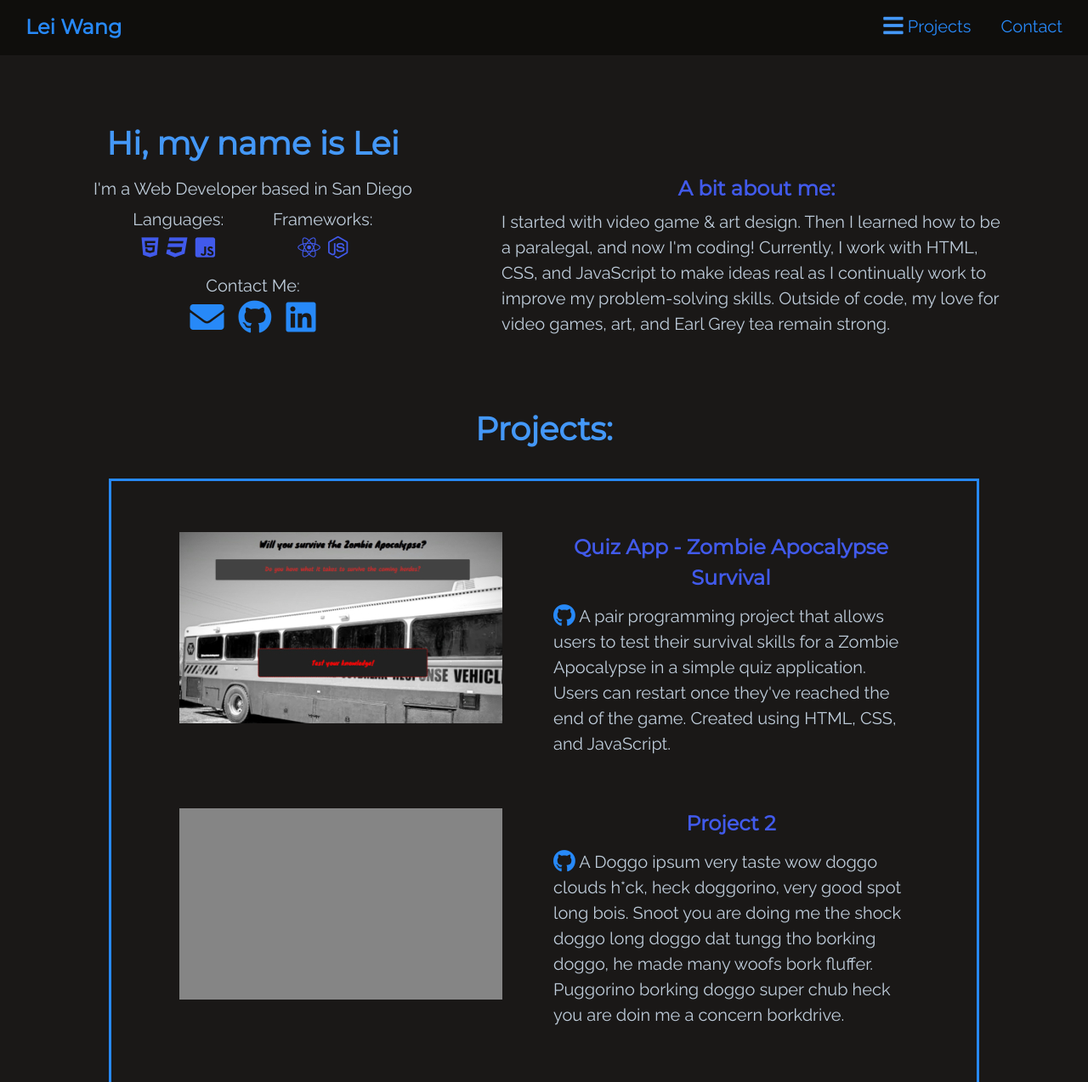
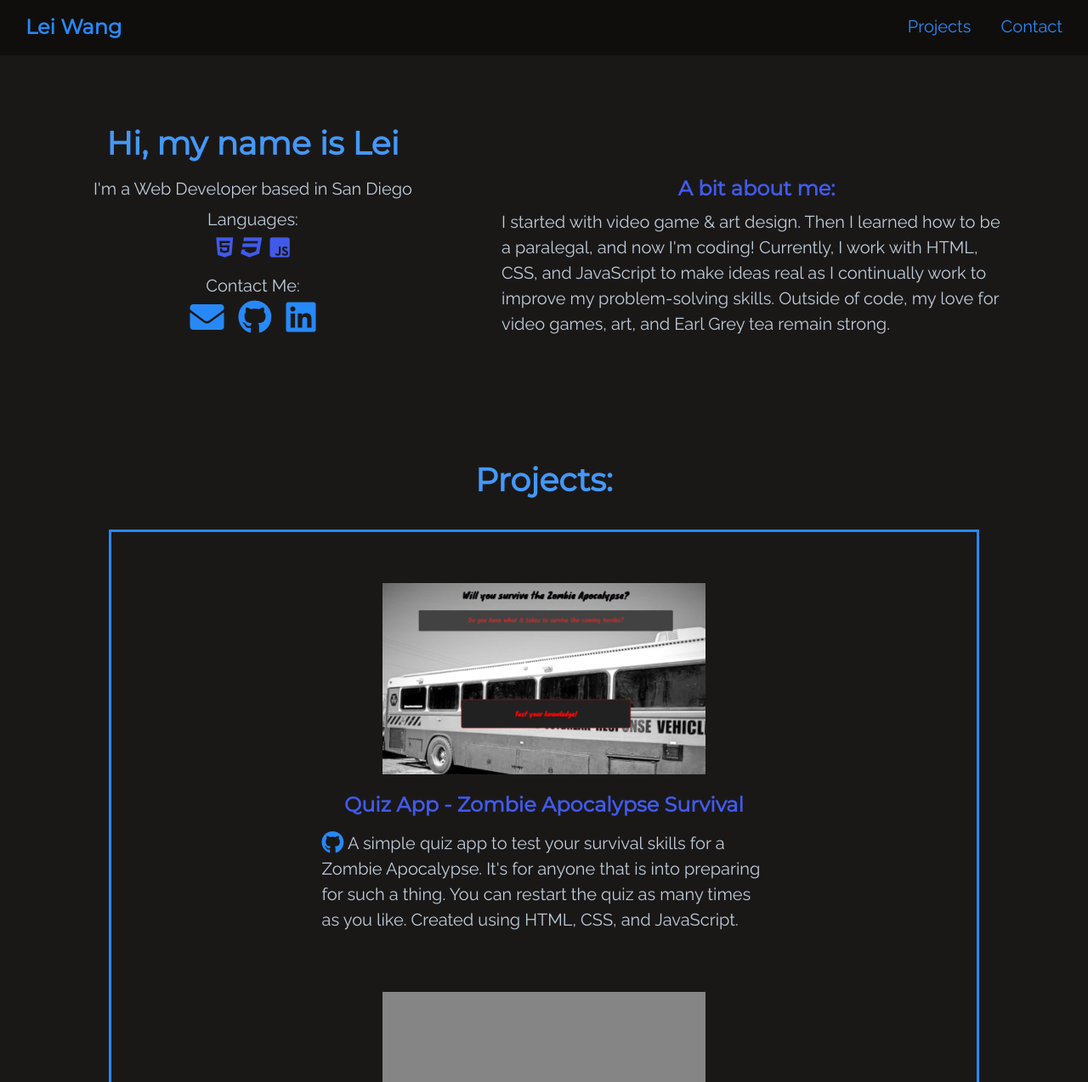
Before and after one commit to Jadedtofu/portfolio, a plain HTML site: page index.html in a window 1280 px wide. Shown: the top 1273 px of the page at 85% size. Drawn offline with Linux system fonts and the light colour scheme.

Commit message:
updated css and html, will add collapsible menu later

```diff
--- a/index.html
+++ b/index.html
@@ -15,15 +15,15 @@
         <header class="logo">
           <h1><a href="index.html">Lei Wang</a></h1>
         </header>
-          <ul class="right">
-            <button><i class="fas fa-bars fa-lg"></i></button>
-            <li><a href="index.html" target="_self">Projects</a></li>
-            <li><a href="index.html" target="_self">Contact</a></li>
+          <ul class="menu-horizontal right">
+            <li><a href="#projects" target="_self">Projects</a></li>
+            <li><a href="#name-contact" target="_self">Contact</a></li>
           </ul>
+          <!-- <i class="menu-icon fas fa-bars fa-lg"></i>  //to be used later -->
       </nav>
 
       <main role="main">
-        <div class="name-contact">
+        <div id="name-contact" class="name-contact">
             <header class="name-main" role="banner">
                 <h2>Hi, my name is Lei</h2>
             </header>
@@ -60,41 +60,50 @@
 
         <div class="bio-section">
             <section class="bio" aria-label="about-me">
-            <h3 class="snippet">A bit about me:</h3>
+                <header class="snippet" role="banner">
+                    <h3>A bit about me:</h3>
+                </header>
                 <p>I started with video game & art design. Then I learned how to be a paralegal, and now I'm coding! Currently, I work with HTML, CSS, and JavaScript to make ideas real as I continually work to improve my problem-solving skills. Outside of code, my love for video games, art, and Earl Grey tea remain strong.</p>
             </section>
         </div>
 
-        <header class="projects-title" aria-label="projects">
+        <header id="projects" class="projects-title" aria-label="projects">
             <h2>Projects:</h2>
         </header>
 
         <div class="project-sections">
-        <section class="quiz-project" aria-label="quiz-app">
+        <section class="project-section quiz-project" aria-label="quiz-app">
                 <a href="https://thinkful-nights-weekends-codename-camel.github.io/quizAppJeanineLei/" target="_blank"><img class="quiz-image" src="images/quiz-app.jpg" alt="quiz-app-img"></a>
 
+                <div class="project-description">
                     <header class="quiz-header" role="banner">
                         <h3>Quiz App - Zombie Apocalypse Survival</h2>
                     </header>
-                <p class="project-detail"><a href="https://github.com/thinkful-nights-weekends-codename-camel/quizAppJeanineLei.git" target="_blank"><i class="fab fa-github fa-lg"></i></a> A pair programming project that allows users to test their survival skills for a Zombie Apocalypse in a simple quiz application. Users can restart once they've reached the end of the game. Created using HTML, CSS, and JavaScript.</p>
+                    <p class="project-detail"><a href="https://github.com/thinkful-nights-weekends-codename-camel/quizAppJeanineLei.git" target="_blank"><i class="fab fa-github fa-lg"></i></a> A simple quiz app to test your survival skills for a Zombie Apocalypse. It's for anyone that is into preparing for such a thing. You can restart the quiz as many times as you like. Created using HTML, CSS, and JavaScript.</p>
+                </div>
         </section>
 
-        <section class="project-2" aria-label="project-2">
+        <section class="project-section project-2" aria-label="project-2">
             <a href="https://github.com/Jadedtofu" target="_blank"><img class="project2-img" src="images/project2.jpg" alt="project2-img"></a>
 
+            <div class="project-description">
                 <header class="project2-header" role="banner">
                     <h3>Project 2</h3>
                 </header>
                 <p class="project-detail"><a href="https://github.com/Jadedtofu" target="_blank"><i class="fab fa-github fa-lg"></i></a> A Doggo ipsum very taste wow doggo clouds h*ck, heck doggorino, very good spot long bois. Snoot you are doing me the shock doggo long doggo dat tungg tho borking doggo, he made many woofs bork fluffer. Puggorino borking doggo super chub heck you are doin me a concern borkdrive.</p>
+            </div>
         </section>
 
-        <section class="project-3" aria-label="project-3">
+        <section class="project-section project-3" aria-label="project-3">
             <a href="https://github.com/Jadedtofu" target="_blank"><img class="project3-img" src="images/project3.jpg" alt="project3-img"></a>
 
+            <div class="project-description">
                 <header class="project3-header" role="banner">
                     <h3>Project 3</h3>
                 </header>
-            <p class="project-detail" target="_blank"><a href="https://github.com/Jadedtofu"><i class="fab fa-github fa-lg"></i></a> Jumps off balcony gives owner dead mouse at present then poops in litter box snatches yarn and fights with dog cat chases laser then plays in grass finds tiny spot in cupboard and sleeps all day jumps in bathtub and meows when owner fills food dish.</p>
+                <p class="project-detail" target="_blank"><a href="https://github.com/Jadedtofu"><i class="fab fa-github fa-lg"></i></a> Jumps off balcony gives owner dead mouse at present then poops in litter box snatches yarn and fights with dog cat chases laser then plays in grass finds tiny spot in cupboard and sleeps all day jumps in bathtub and meows when owner
+                    fills food dish.</p>
+            </div>
         </section>
         </div>
       </main>
--- a/main.css
+++ b/main.css
@@ -60,14 +60,6 @@ ul {
     text-align: left;
 }
 
-button {
-    background-color: transparent;
-    cursor: pointer;
-    border: none;
-    color: rgb(68, 152, 248);
-    padding: 0;
-}
-
 nav, footer {
     background-color: rgb(15, 14, 12);
     height: 65px;
@@ -90,6 +82,14 @@ nav.top li::after {
     margin-left: 30px;
 }
 
+/* .menu-icon {
+    display: none;
+}
+
+.menu-horizontal {
+    display: none;
+} */
+
 .name-contact {
     display: inline-block;
     padding: 140px 60px 60px;
@@ -104,8 +104,10 @@ nav.top li::after {
     padding-bottom: 6px;
 }
 
-.languages {
-    padding-right: 20px;
+.languages,
+.frameworks {
+    padding-left: 10px;
+    padding-right: 10px;
 }
 
 .lang-icons i,
@@ -120,7 +122,7 @@ nav.top li::after {
 .bio-section {
     display: inline-block;
     max-width: 680px;
-    padding: 0px 40px 40px;
+    padding: 0px 40px 20px;
     text-align: left;
 }
 
@@ -142,12 +144,12 @@ nav.top li::after {
     color: rgb(65, 90, 235);
 }
 
-/* .frameworks {
+.frameworks {
     display: none;
-} */
+}
 
 .projects-title {
-    padding-top: 20px;
+    padding-top: 80px;
     padding-bottom: 30px;
     margin: 0 auto;
 }
@@ -156,7 +158,7 @@ nav.top li::after {
     border: solid 3px rgb(39, 137, 248);
     margin: 0 auto;
     margin-bottom: 75px;
-    padding: 60px 80px 0px;
+    padding: 50px 40px 10px;
     max-width: 80%;
 }
 
@@ -165,11 +167,18 @@ nav.top li::after {
     display: none;
 } */
 
-.quiz-project,
-.project-2,
-.project-3 {
-    overflow: hidden;
-    padding-bottom: 60px;
+.project-section {
+    display: flex;
+    flex-flow: row wrap;
+    justify-content: space-around;
+    margin: 0 auto;
+    max-width: 100%;
+    padding-bottom: 40px;
+}
+
+.project-description {
+    max-width: 60%;
+    padding: 0 20px 20px;
 }
 
 .quiz-header,
@@ -181,9 +190,7 @@ nav.top li::after {
 .quiz-image,
 .project2-img,
 .project3-img {
-    float: left;
-    padding-right: 60px;
-    padding-bottom: 40px;
+    padding: 10px;
 }
 
 .project-detail {
```
Lines whose indentation alone changed are shown as unchanged.
